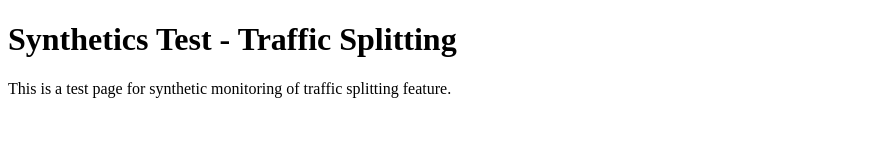
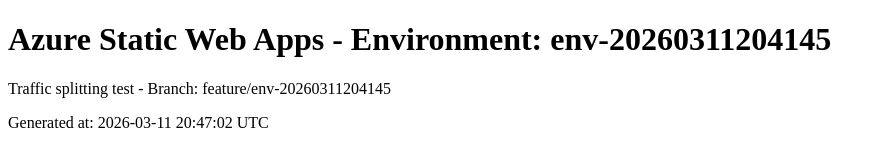
Before and after one commit to skylathadani-ms/synthetics-swa-traffic-20260311204145, a plain HTML site: page index.html in a window 1280 px wide. Shown: the whole page, without its empty margins (0-885 px from the left). Drawn offline with Linux system fonts and the light colour scheme.

Commit message:
Update index.html for env-20260311204145

```diff
--- a/index.html
+++ b/index.html
@@ -1,10 +1,11 @@
 <!DOCTYPE html>
 <html>
 <head>
-<title>Synthetics Test - Traffic Splitting</title>
+<title>Environment: env-20260311204145</title>
 </head>
 <body>
-<h1>Synthetics Test - Traffic Splitting</h1>
-<p>This is a test page for synthetic monitoring of traffic splitting feature.</p>
+<h1>Azure Static Web Apps - Environment: env-20260311204145</h1>
+<p>Traffic splitting test - Branch: feature/env-20260311204145</p>
+<p>Generated at: 2026-03-11 20:47:02 UTC</p>
 </body>
 </html>
```
